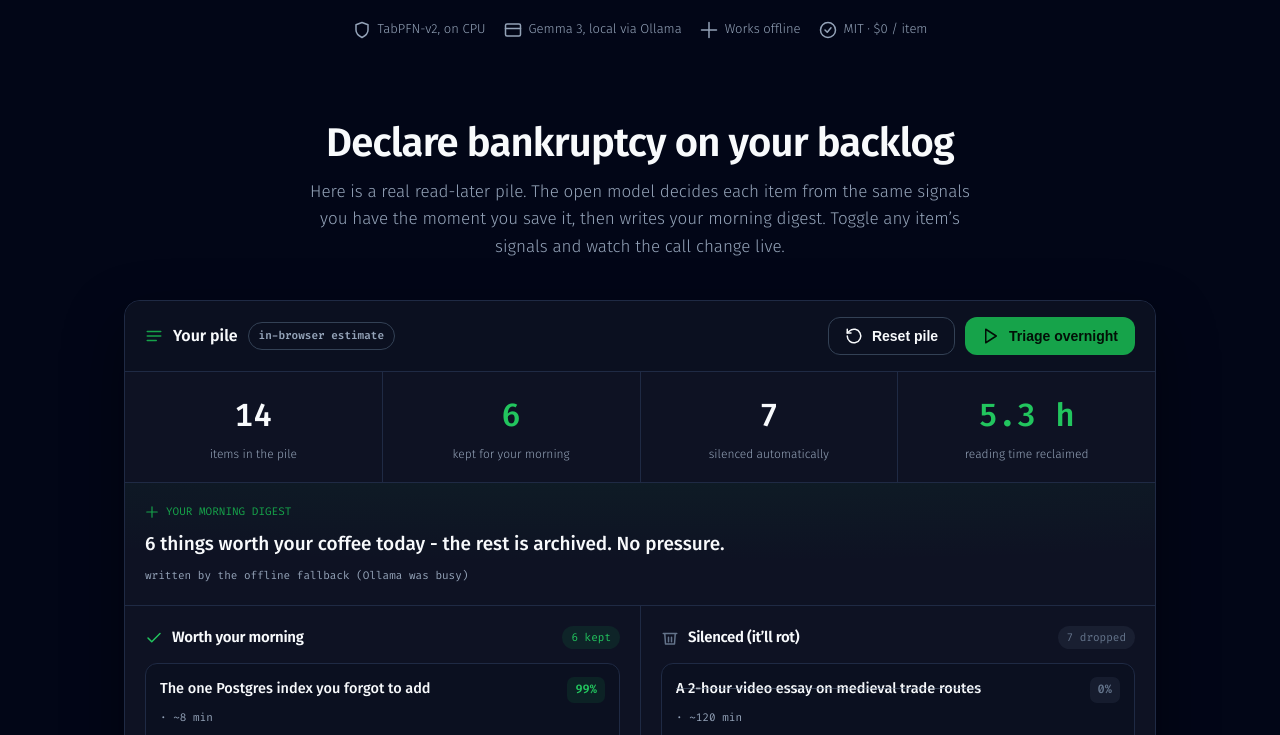
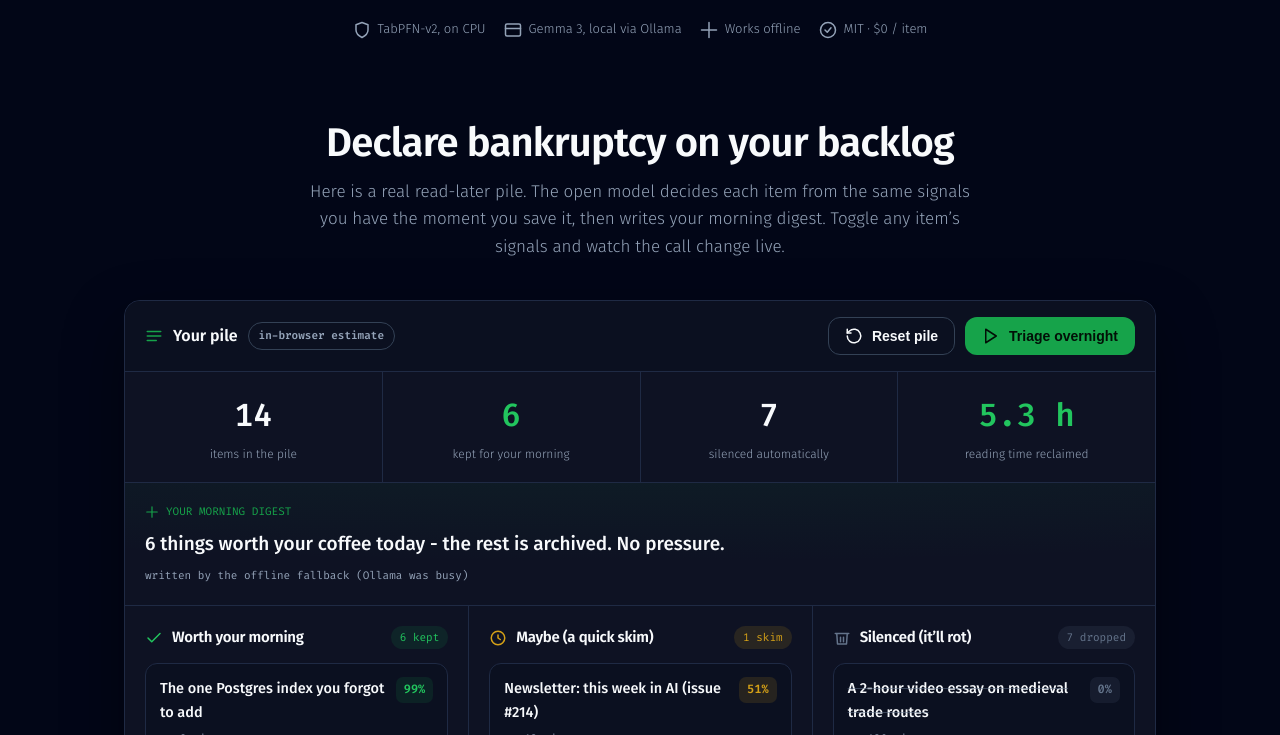
Before and after one commit to simplynadaf/unpile, a plain HTML site: page web/index.html in a window 1280 px wide. Both pictures are taken after a click on the button "Triage overnight". Shown: the part 627-1362 px from the top of the page. Drawn offline with Linux system fonts and the light colour scheme.

Commit message:
UI: surface skim column, add OG/Twitter cards, align honest metrics, wire optional .tech domain

```diff
--- a/web/assets/app.js
+++ b/web/assets/app.js
@@ -21,7 +21,7 @@
     setBadge(false);
   } else {
     // fallback: synthesize from model.js alone (should rarely happen)
-    renderHonest({ lift: 1.6, silenced_pct: 0.55, missed_pct: 0.39, precision: 0.59, recall: 0.38 });
+    renderHonest({ lift: 1.6, silenced_pct: 0.583, missed_pct: 0.437, precision: 0.603, recall: 0.402 });
   }
   $('#btn-run').addEventListener('click', runBrowserTriage);
   $('#btn-reset').addEventListener('click', () => {
@@ -73,18 +73,23 @@
 
 function renderColumns(tri, digest, animate) {
   const keepers = tri.kept;
+  const skimmers = tri.skim || [];
   const blurbs = (digest && digest.blurbs) || [];
   $('#keep-list').innerHTML = keepers.length
     ? keepers.map((d, i) => itemCard(d, blurbs[i])).join('')
     : `<div class="empty">Nothing cleared the bar - a quiet morning.</div>`;
+  $('#skim-list').innerHTML = skimmers.length
+    ? skimmers.map((d) => itemCard(d, null)).join('')
+    : `<div class="empty">No borderline calls this time.</div>`;
   $('#drop-list').innerHTML = tri.dropped.length
     ? tri.dropped.map((d) => itemCard(d, null)).join('')
     : `<div class="empty">Nothing dropped this time.</div>`;
   $('#keep-count').textContent = `${keepers.length} kept`;
+  $('#skim-count').textContent = `${skimmers.length} skim`;
   $('#drop-count').textContent = `${tri.dropped.length} dropped`;
   $('#stats').innerHTML = statTiles(tri, null);
   if (animate && !matchMedia('(prefers-reduced-motion: reduce)').matches) {
-    document.querySelectorAll('#keep-list .item, #drop-list .item').forEach((el, i) => {
+    document.querySelectorAll('#keep-list .item, #skim-list .item, #drop-list .item').forEach((el, i) => {
       el.classList.add('enter');
       el.style.animationDelay = (Math.min(i, 8) * 45) + 'ms';
     });
@@ -129,10 +134,10 @@
 
 function renderHonest(m) {
   const lift = (m.lift || 1.6);
-  const missed = Math.round((m.missed_pct || 0.39) * 100);
-  const silenced = Math.round((m.silenced_pct || 0.55) * 100);
-  const prec = Math.round((m.precision || 0.59) * 100);
-  const rec = Math.round((m.recall || 0.38) * 100);
+  const missed = Math.round((m.missed_pct || 0.437) * 100);
+  const silenced = Math.round((m.silenced_pct || 0.583) * 100);
+  const prec = Math.round((m.precision || 0.603) * 100);
+  const rec = Math.round((m.recall || 0.402) * 100);
   $('#honest-metrics').textContent =
     `held-out: precision ${prec}% · recall ${rec}% · silences ${silenced}% of the pile · lift ${lift}x vs a random item`;
   const hl = $('#h-lift'); if (hl) hl.textContent = lift + '×';
--- a/web/index.html
+++ b/web/index.html
@@ -5,6 +5,16 @@
 <meta name="viewport" content="width=device-width, initial-scale=1.0" />
 <title>Unpile - your read-later pile, triaged by an open model on your own machine</title>
 <meta name="description" content="A 100% local agent that reads your 'save for later' habits with TabPFN-v2 and hands you only the few articles worth your morning. Open-weight, offline, $0." />
+<!-- Open Graph / Twitter: rich link previews when shared on DEV, X, LinkedIn. -->
+<meta property="og:type" content="website" />
+<meta property="og:title" content="Unpile - your read-later pile, triaged by an open model on your own machine" />
+<meta property="og:description" content="You save hundreds of articles for later. You read about six. Unpile is a 100% local agent (TabPFN-v2 + Gemma 3) that learns which is which and clears the pile for you. Offline, $0, private." />
+<meta property="og:image" content="https://simplynadaf.github.io/unpile/banner.png" />
+<meta property="og:url" content="https://simplynadaf.github.io/unpile/" />
+<meta name="twitter:card" content="summary_large_image" />
+<meta name="twitter:title" content="Unpile - your read-later pile, triaged by an open model on your own machine" />
+<meta name="twitter:description" content="A 100% local agent (TabPFN-v2 + Gemma 3) that learns which saved articles you'll actually read and silences the rest. Offline, $0, private." />
+<meta name="twitter:image" content="https://simplynadaf.github.io/unpile/banner.png" />
 <link rel="preconnect" href="https://fonts.googleapis.com" />
 <link rel="preconnect" href="https://fonts.gstatic.com" crossorigin />
 <link href="https://fonts.googleapis.com/css2?family=Fira+Code:wght@400;500;600&family=Fira+Sans:wght@300;400;500;600;700&display=swap" rel="stylesheet" />
@@ -96,8 +106,8 @@
   .digest .greeting{font-size:19px;font-weight:500;color:var(--fg)}
   .digest .d-src{font-family:var(--mono);font-size:11px;color:var(--muted);margin-top:8px}
 
-  .cols{display:grid;grid-template-columns:1fr 1fr;gap:0}
-  @media(max-width:760px){.cols{grid-template-columns:1fr}}
+  .cols{display:grid;grid-template-columns:1fr 1fr 1fr;gap:0}
+  @media(max-width:900px){.cols{grid-template-columns:1fr}}
   .col{padding:20px}
   .col + .col{border-left:1px solid var(--border)}
   @media(max-width:760px){.col + .col{border-left:0;border-top:1px solid var(--border)}}
@@ -105,6 +115,7 @@
   .col-head h3{font-size:15px;display:flex;align-items:center;gap:9px}
   .pill{font-family:var(--mono);font-size:11px;padding:3px 9px;border-radius:999px}
   .pill.keep{background:#16a34a1f;color:var(--keep)}
+  .pill.skim{background:#d4a01722;color:var(--skim)}
   .pill.drop{background:#64748b22;color:var(--drop)}
 
   .item{border:1px solid var(--border);border-radius:12px;padding:13px 14px;margin-bottom:10px;
@@ -248,6 +259,13 @@
         </div>
         <div class="col">
           <div class="col-head">
+            <h3><svg class="ic" style="color:var(--skim)" viewBox="0 0 24 24"><path d="M12 8v4l3 2"/><circle cx="12" cy="12" r="9"/></svg> Maybe (a quick skim)</h3>
+            <span class="pill skim" id="skim-count">0 skim</span>
+          </div>
+          <div id="skim-list"></div>
+        </div>
+        <div class="col">
+          <div class="col-head">
             <h3><svg class="ic" style="color:var(--drop)" viewBox="0 0 24 24"><path d="M3 6h18M19 6l-1 14H6L5 6M10 11v6M14 11v6"/></svg> Silenced (it’ll rot)</h3>
             <span class="pill drop" id="drop-count">0 dropped</span>
           </div>
--- a/web/static-data.json
+++ b/web/static-data.json
@@ -192,7 +192,20 @@
     "kept": [
       {
         "action": "keep",
-        "prob": 0.7695,
+        "prob": 0.937,
+        "reasons": [
+          "you reopened it 3x (real intent)",
+          "squarely in your usual lane",
+          "actionable how-to"
+        ],
+        "title": "The one Postgres index you forgot to add",
+        "source": "docs / reference",
+        "topic": "work / current project",
+        "length_min": 8.0
+      },
+      {
+        "action": "keep",
+        "prob": 0.9195,
         "reasons": [
           "you reopened it 2x (real intent)",
           "squarely in your usual lane",
@@ -205,20 +218,7 @@
       },
       {
         "action": "keep",
-        "prob": 0.7655,
-        "reasons": [
-          "you reopened it 3x (real intent)",
-          "squarely in your usual lane",
-          "actionable how-to"
-        ],
-        "title": "The one Postgres index you forgot to add",
-        "source": "docs / reference",
-        "topic": "work / current project",
-        "length_min": 8.0
-      },
-      {
-        "action": "keep",
-        "prob": 0.7369,
+        "prob": 0.8615,
         "reasons": [
           "squarely in your usual lane",
           "actionable how-to"
@@ -230,7 +230,7 @@
       },
       {
         "action": "keep",
-        "prob": 0.7032,
+        "prob": 0.8535,
         "reasons": [
           "you reopened it 2x (real intent)",
           "squarely in your usual lane"
@@ -242,7 +242,7 @@
       },
       {
         "action": "keep",
-        "prob": 0.6373,
+        "prob": 0.6476,
         "reasons": [
           "squarely in your usual lane",
           "actionable how-to",
@@ -254,11 +254,23 @@
         "length_min": 35.0
       }
     ],
-    "skim": [],
+    "skim": [
+      {
+        "action": "skim",
+        "prob": 0.5081,
+        "reasons": [
+          "actionable how-to"
+        ],
+        "title": "How to actually use your air fryer (saved during lunch)",
+        "source": "google search result",
+        "topic": "hobby",
+        "length_min": 7.0
+      }
+    ],
     "dropped": [
       {
         "action": "drop",
-        "prob": 0.117,
+        "prob": 0.0431,
         "reasons": [
           "far from what you usually read",
           "300 days stale",
@@ -271,7 +283,7 @@
       },
       {
         "action": "drop",
-        "prob": 0.1247,
+        "prob": 0.0536,
         "reasons": [
           "far from what you usually read",
           "320 days stale",
@@ -284,7 +296,7 @@
       },
       {
         "action": "drop",
-        "prob": 0.143,
+        "prob": 0.0695,
         "reasons": [
           "far from what you usually read",
           "210 days stale",
@@ -297,7 +309,7 @@
       },
       {
         "action": "drop",
-        "prob": 0.1585,
+        "prob": 0.0714,
         "reasons": [
           "far from what you usually read",
           "120-min longread (likely tl;dr)",
@@ -310,7 +322,7 @@
       },
       {
         "action": "drop",
-        "prob": 0.1655,
+        "prob": 0.0905,
         "reasons": [
           "far from what you usually read",
           "42-min longread (likely tl;dr)",
@@ -323,18 +335,7 @@
       },
       {
         "action": "drop",
-        "prob": 0.3243,
-        "reasons": [
-          "buried deep in the pile"
-        ],
-        "title": "Thread: 12 productivity hacks that changed my life",
-        "source": "twitter / x thread",
-        "topic": "career & productivity",
-        "length_min": 6.0
-      },
-      {
-        "action": "drop",
-        "prob": 0.3401,
+        "prob": 0.2009,
         "reasons": [
           "90-min longread (likely tl;dr)",
           "'watch later' video",
@@ -347,18 +348,18 @@
       },
       {
         "action": "drop",
-        "prob": 0.3428,
+        "prob": 0.3292,
         "reasons": [
-          "actionable how-to"
+          "buried deep in the pile"
         ],
-        "title": "How to actually use your air fryer (saved during lunch)",
-        "source": "google search result",
-        "topic": "hobby",
-        "length_min": 7.0
+        "title": "Thread: 12 productivity hacks that changed my life",
+        "source": "twitter / x thread",
+        "topic": "career & productivity",
+        "length_min": 6.0
       },
       {
         "action": "drop",
-        "prob": 0.3671,
+        "prob": 0.3666,
         "reasons": [
           "a borderline call either way"
         ],
@@ -369,27 +370,27 @@
       }
     ],
     "total": 14,
-    "minutes_saved": 337.0
+    "minutes_saved": 330.0
   },
   "digest": {
-    "greeting": "Good morning, it's a lovely start to the day, let's get you some focused content.",
+    "greeting": "Good morning, let's get you started with some focused reading.",
     "blurbs": [
-      "Quick Postgres index refresh \u2013 ensure your data is always up-to-date.",
-      "A smoother git rebase \u2013 streamline your development process today.",
-      "A calming workflow \u2013 focus on tasks with a gentle pace.",
-      "Understanding CRDTs \u2013 delve into a key data synchronization technique.",
-      "The CSS grid spec \u2013 a valuable resource for web design progress."
+      "It\u2019s a good chance to revisit a complex database query.",
+      "Time to tackle a challenging, but rewarding, task.",
+      "A chance to refresh your understanding of a crucial concept.",
+      "A simple, yet valuable, update to your workflow.",
+      "A quick look at a foundational element for future projects."
     ],
     "source": "gemma",
     "model": "gemma3:1b"
   },
   "metrics": {
-    "precision": 0.589,
-    "recall": 0.379,
-    "silenced_pct": 0.554,
-    "missed_pct": 0.391,
+    "precision": 0.603,
+    "recall": 0.402,
+    "silenced_pct": 0.583,
+    "missed_pct": 0.437,
     "read_rate": 0.362,
-    "lift": 1.63,
+    "lift": 1.66,
     "n_test": 240
   }
 }
```
Also changed, not shown: web/banner.png (added), 1 other file.
